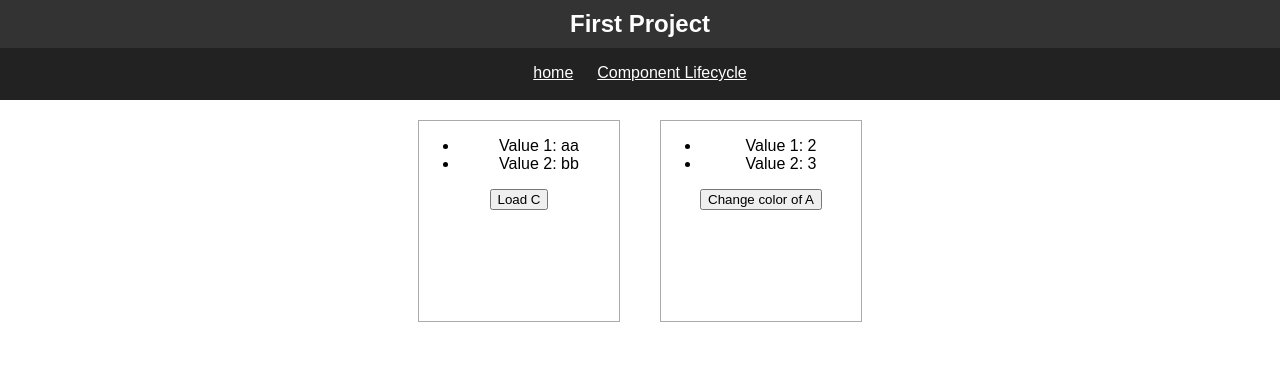
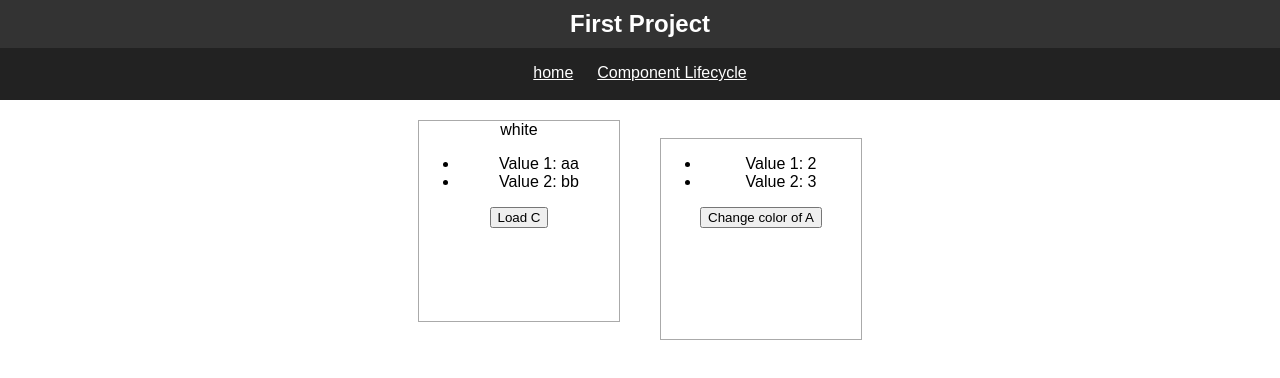
Before and after one commit to yashkumarsharma/component-conectivity, a React (Create React App) app: page /component-lifecycle in a window 1280 px wide. Shown: the top 378 px of the page. Built offline with nearby package versions, Linux system fonts and the light colour scheme; the HTML template or start-up script is replaced by a standard one.

Commit message:
Component lifecycle phase 2 - function as props.

```diff
--- a/src/component-lifecycle/component-lifecycle-a/component-lifecycle-a.js
+++ b/src/component-lifecycle/component-lifecycle-a/component-lifecycle-a.js
@@ -5,10 +5,19 @@ class ComponentLifecycleA extends Component {
 	constructor(props){
 		super(props)
 		console.log(this.props.data)
+		this.state = {
+			color: 'white'
+		}
 	}
+
+	changeComponentColor = () => {
+		this.setState({color: this.props.colorOfA})
+	}
+
 	render (props) {
 		return (
 			<div className="component-a">
+			{this.state.color}
 				<ul>
 					<li><span>Value 1: </span><span>{this.props.data.a}</span></li>
 					<li><span>Value 2: </span><span>{this.props.data.b}</span></li>
--- a/src/component-lifecycle/component-lifecycle-b/component-lifecycle-b.js
+++ b/src/component-lifecycle/component-lifecycle-b/component-lifecycle-b.js
@@ -6,6 +6,7 @@ class ComponentLifecycleB extends Component {
 		super(props)
 		console.log(this.props.data)
 	}
+
 	render (props) {
 		return (
 			<div className="component-b">
@@ -13,7 +14,7 @@ class ComponentLifecycleB extends Component {
 					<li><span>Value 1: </span><span>{this.props.data[1]}</span></li>
 					<li><span>Value 2: </span><span>{this.props.data[2]}</span></li>
 				</ul>
-				<button>Change color of A </button>
+				<button onClick={this.props.onButtonClick}>Change color of A </button>
 			</div>
 		)
 	}
--- a/src/component-lifecycle/component-lifecycle.js
+++ b/src/component-lifecycle/component-lifecycle.js
@@ -8,7 +8,8 @@ class ComponentLifeCycle extends Component {
 	constructor(props) {
 		super(props)
 		this.state = {
-			loader: false
+			loader: false,
+			color: 'yellow'
 		}
 		this.json = {
 			a: 'aa',
@@ -16,6 +17,11 @@ class ComponentLifeCycle extends Component {
 		}
 		this.array = [1,2,3,4,5]
 		console.log('constructor')
+	}
+
+	changeColor = () => {
+		console.log('call')
+		this.setState({color: 'black'})
 	}
 
 	componentWillMount() {
@@ -35,8 +41,8 @@ class ComponentLifeCycle extends Component {
 				<img src='http://4.bp.blogspot.com/-WL7QPLfJZE8/Uy6-Q_MlOeI/AAAAAAAABaE/p7-7s8JUuWs/s1600/red+loader.gif' />
 				</div>}
 
-				{!loader && <ComponentLifecycleA data={this.json}/>}
-				{!loader && <ComponentLifecycleB data={this.array}/>}
+				{!loader && <ComponentLifecycleA data={this.json} colorOfA={this.state.color} />}
+				{!loader && <ComponentLifecycleB data={this.array} onButtonClick={this.changeColor}/>}
 
 			</div>
 
```
